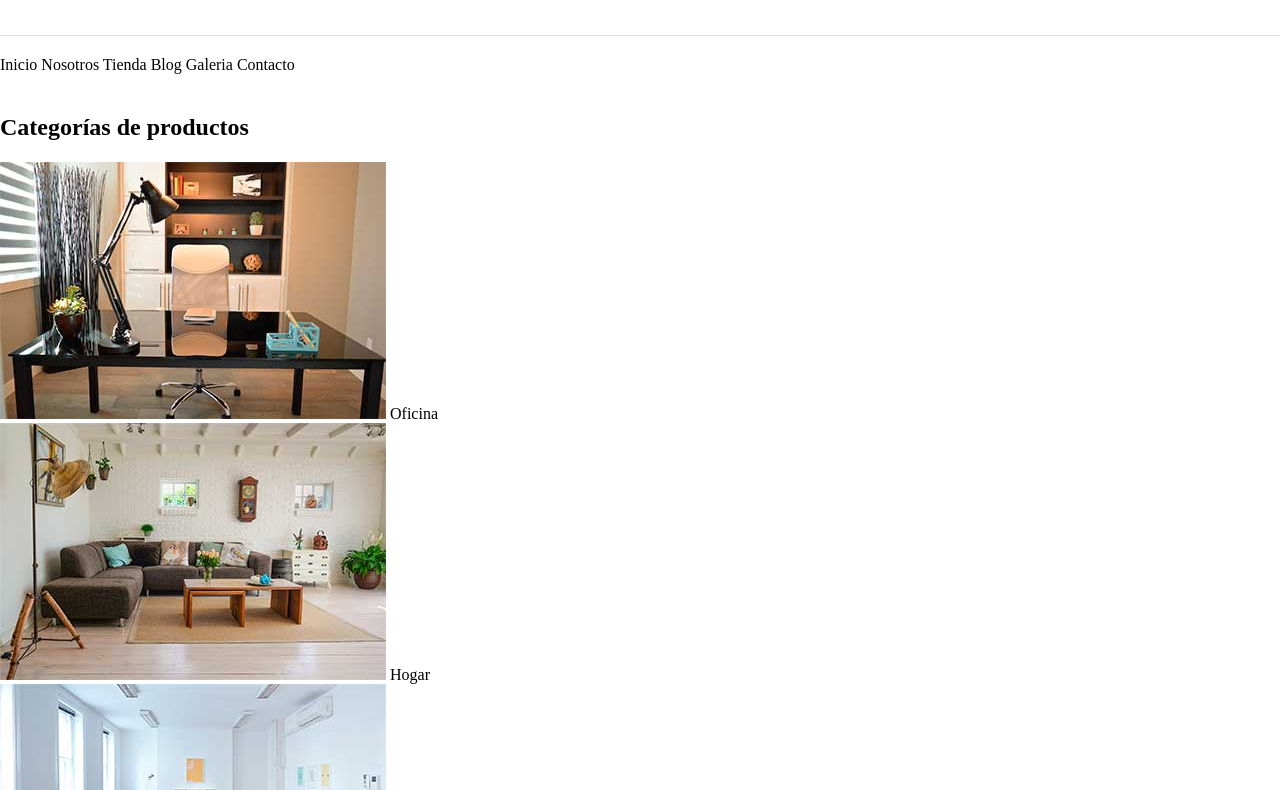
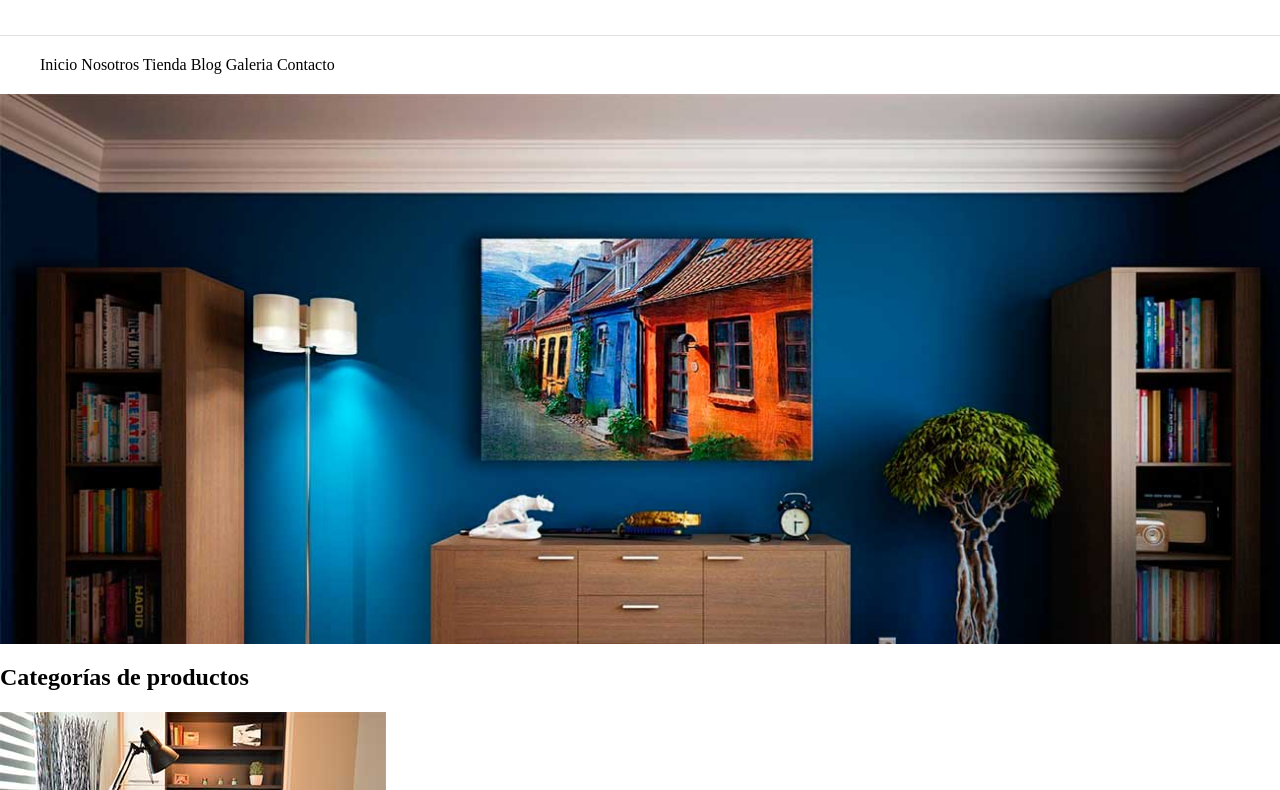
Before and after one commit to GlennGalicia/css-guia-completa-2, a plain HTML site: page 01-ecommerce/index.html in a window 1280 px wide. Shown: the part 102-892 px from the top of the page. Drawn offline with Linux system fonts and the light colour scheme.

Commit message:
01-ecommerce - imagen como backgound con CSS

```diff
--- a/01-ecommerce/css/styles.css
+++ b/01-ecommerce/css/styles.css
@@ -2,7 +2,9 @@ html {
     box-sizing: border-box;
 }
 
-*, *:before, *:after {
+*,
+*:before,
+*:after {
     box-sizing: inherit;
 }
 
@@ -13,6 +15,11 @@ a {
     color: black;
 }
 
+.container {
+    max-width: 1200px;
+    margin-inline: auto;
+}
+
 /* Header y Navegacion */
 
 .nombre-sitio {
@@ -20,13 +27,23 @@ a {
     text-align: center;
 }
 
-.nombre-sitio > span {
+.nombre-sitio>span {
     color: #037bc0;
 }
 
+.container-nav {
+    border-top: 1px solid #e1e1e1;
+}
+
 .nav-principal {
-    border-top: #e1e1e1 solid 1px;
     padding: 20px 0;
+}
+
+.hero {
+    background-image: url('../img/principal.jpg');
+    background-repeat: no-repeat;
+    background-size: cover;
+    height: 550px;
 }
 
 /* Box Model */
--- a/01-ecommerce/index.html
+++ b/01-ecommerce/index.html
@@ -15,7 +15,8 @@
         <h1 class="nombre-sitio">Tienda <span>Muebles</span></h1>
     </header>
 
-    <nav class="nav-principal">
+    <div class="container-nav">
+        <nav class="nav-principal container">
             <a href="index.html">Inicio</a>
             <a href="nosotros.html">Nosotros</a>
             <a href="tienda.html">Tienda</a>
@@ -23,6 +24,9 @@
             <a href="galeria.html">Galeria</a>
             <a href="contacto.html">Contacto</a>
         </nav>
+    </div>
+
+    <div class="hero"></div>
 
     <section>
         <h2>Categorías de productos</h2>
```
Lines whose indentation alone changed are shown as unchanged.
